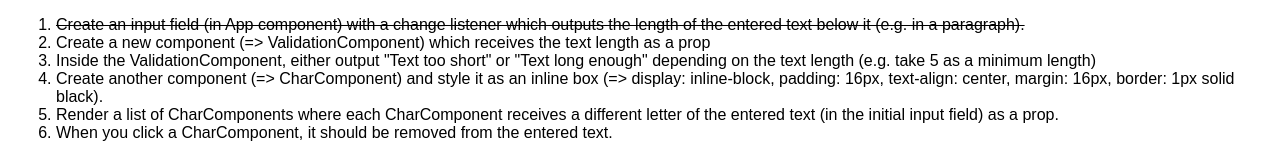
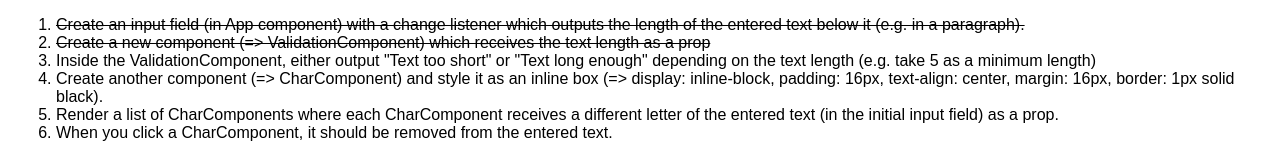
Before and after one commit to Jason-Carrillo/react-exercises, a React (Create React App) app in the folder src/lists-conditionals--assignment-problem/: page / in a window 1280 px wide. Shown: the top 158 px of the page. Built offline with nearby package versions, Linux system fonts and the light colour scheme.

Commit message:
striked second line

```diff
--- a/src/lists-conditionals--assignment-problem/src/App.js
+++ b/src/lists-conditionals--assignment-problem/src/App.js
@@ -18,7 +18,7 @@ class App extends Component {
       <div className="App">
         <ol>
             <li><strike>Create an input field (in App component) with a change listener which outputs the length of the entered text below it (e.g. in a paragraph).</strike></li>
-          <li>Create a new component (=> ValidationComponent) which receives the text length as a prop</li>
+            <li><strike>Create a new component (=> ValidationComponent) which receives the text length as a prop</strike></li>
           <li>Inside the ValidationComponent, either output "Text too short" or "Text long enough" depending on the text length (e.g. take 5 as a minimum length)</li>
           <li>Create another component (=> CharComponent) and style it as an inline box (=> display: inline-block, padding: 16px, text-align: center, margin: 16px, border: 1px solid black).</li>
           <li>Render a list of CharComponents where each CharComponent receives a different letter of the entered text (in the initial input field) as a prop.</li>
```
